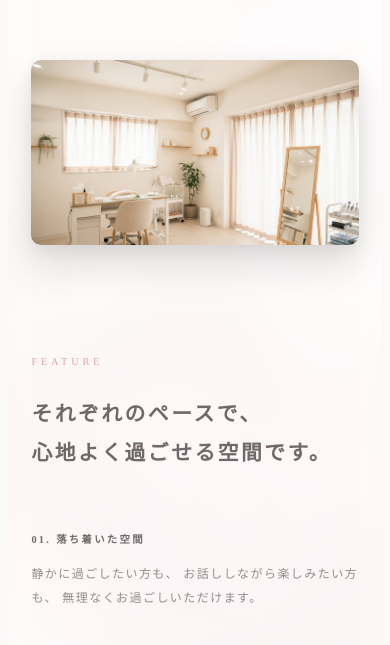
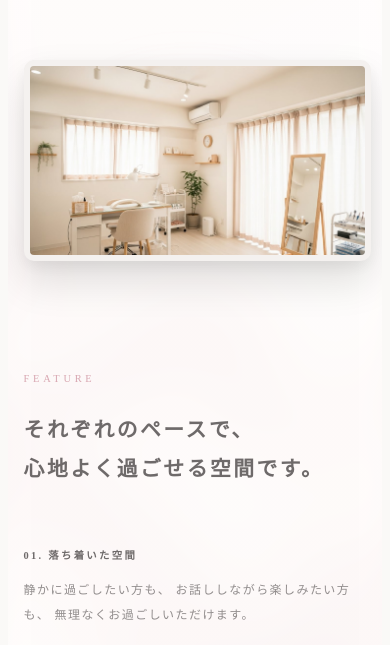
Before and after one commit to gushiyuu123-glitch/lilu, a React (Vite) app: page / in a window 390 px wide. Shown: the part 4499-5144 px from the top of the page. Built offline with nearby package versions, Linux system fonts and the light colour scheme.

Commit message:
test: auto deploy check

```diff
--- a/src/styles/Feature.css
+++ b/src/styles/Feature.css
@@ -29,17 +29,18 @@
 }
 
 /* 光の芯（弱め・一点集中） */
-.feature::after {
+.feature-visual::after {
   content: "";
   position: absolute;
   inset: 0;
+  border-radius: 12px;
   background:
-    radial-gradient(
-      620px 420px at 60% 55%,
-      rgba(255, 210, 225, 0.22),
-      transparent 65%
+    linear-gradient(
+      180deg,
+      rgba(0,0,0,0.08),
+      rgba(0,0,0,0.00) 40%
     );
-  z-index: 0;
+  mix-blend-mode: multiply;
   pointer-events: none;
 }
 
@@ -49,7 +50,7 @@
   padding: 0 6vw;
   position: relative;
   z-index: 1;
-
+padding-left: 4vw; /* ← 6vw → 4vw */
   display: grid;
   grid-template-columns: 1fr 1fr;
  gap: 8vw;
@@ -84,12 +85,14 @@
 
   width: 108%;        /* ← 大きいが被らない */
   max-width: none;
-  transform: translateY(-6px) translateX(-2%);
+ transform: translateY(-6px) scale(1.005);
   border-radius: 12px;
-
-  box-shadow:
-    0 34px 72px rgba(0,0,0,0.13),
-    0 12px 26px rgba(0,0,0,0.09);
+ box-shadow:
+    0 36px 72px rgba(0,0,0,0.14),
+    0 6px 12px rgba(0,0,0,0.06);
+      background: #f4f1ef;
+  padding: 6px;
+  border-radius: 10px;
 }
 
 /* PCのみ：ほんのり浮く */
@@ -169,6 +172,9 @@
   .feature-visual img {
     width: 100%;
     transform: none;
+      background: #f4f1ef;
+  padding: 6px;
+  border-radius: 10px;
   }
 }
 /* =====================================================
--- a/src/styles/exterior.css
+++ b/src/styles/exterior.css
@@ -34,12 +34,9 @@
   content: "";
   position: absolute;
   inset: -12%;
-  background:
-    radial-gradient(
-      65% 65% at 50% 48%,
-      rgba(255, 220, 230, 0.32),
-      transparent 72%
-    );
+  background: #f4f1ef;
+  padding: 6px;
+  border-radius: 10px;
   filter: blur(26px);
   z-index: 0;
 }
@@ -53,7 +50,9 @@
   border-radius: 12px;
 
   transform: translateY(-2px);
-
+  background: #f4f1ef;
+  padding: 6px;
+  border-radius: 10px;
    box-shadow:
     0 46px 90px rgba(0,0,0,0.16),
     0 18px 36px rgba(0,0,0,0.10);
@@ -162,8 +161,8 @@
   .exterior-image img {
     width: 100%;
     border-radius: 10px;
-    box-shadow:
-      0 20px 42px rgba(0,0,0,0.12),
-      0 6px 16px rgba(0,0,0,0.06);
+   background: #f4f1ef;
+  padding: 6px;
+  border-radius: 10px;
   }
 }
```
